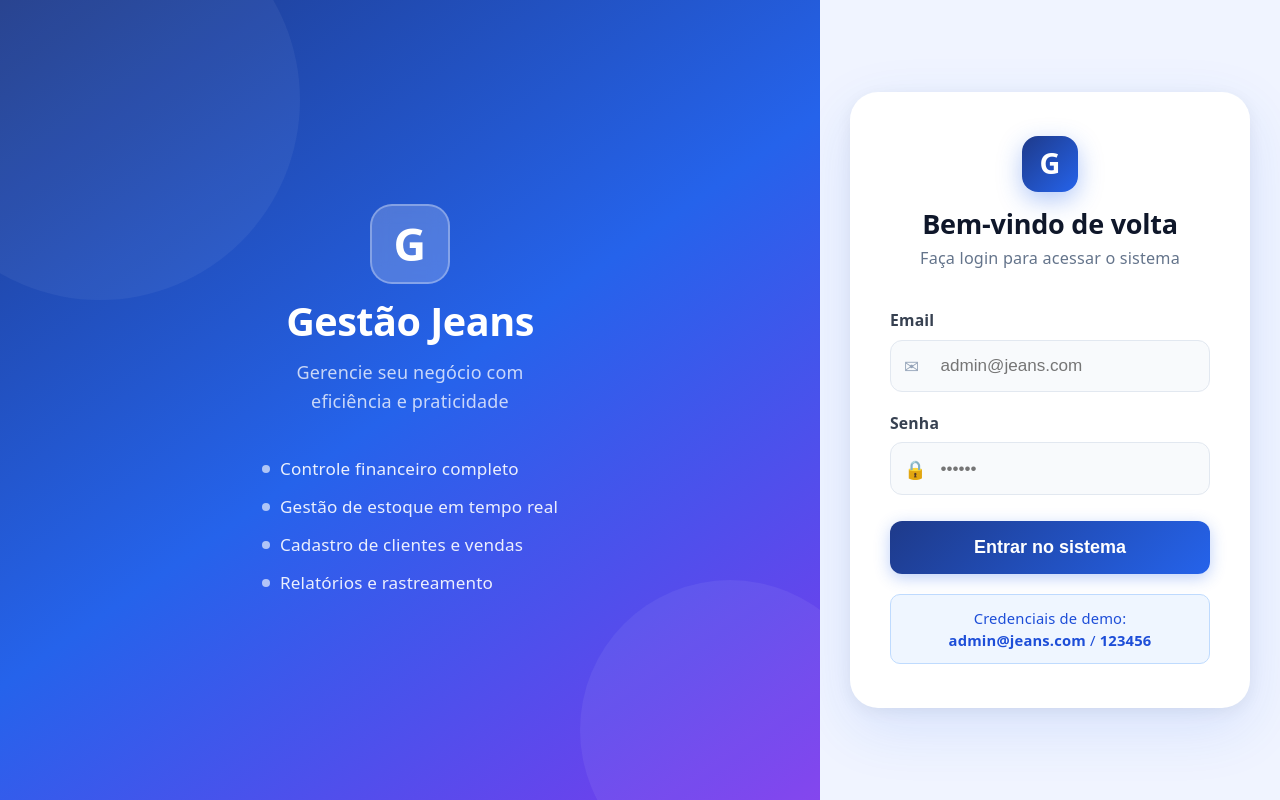
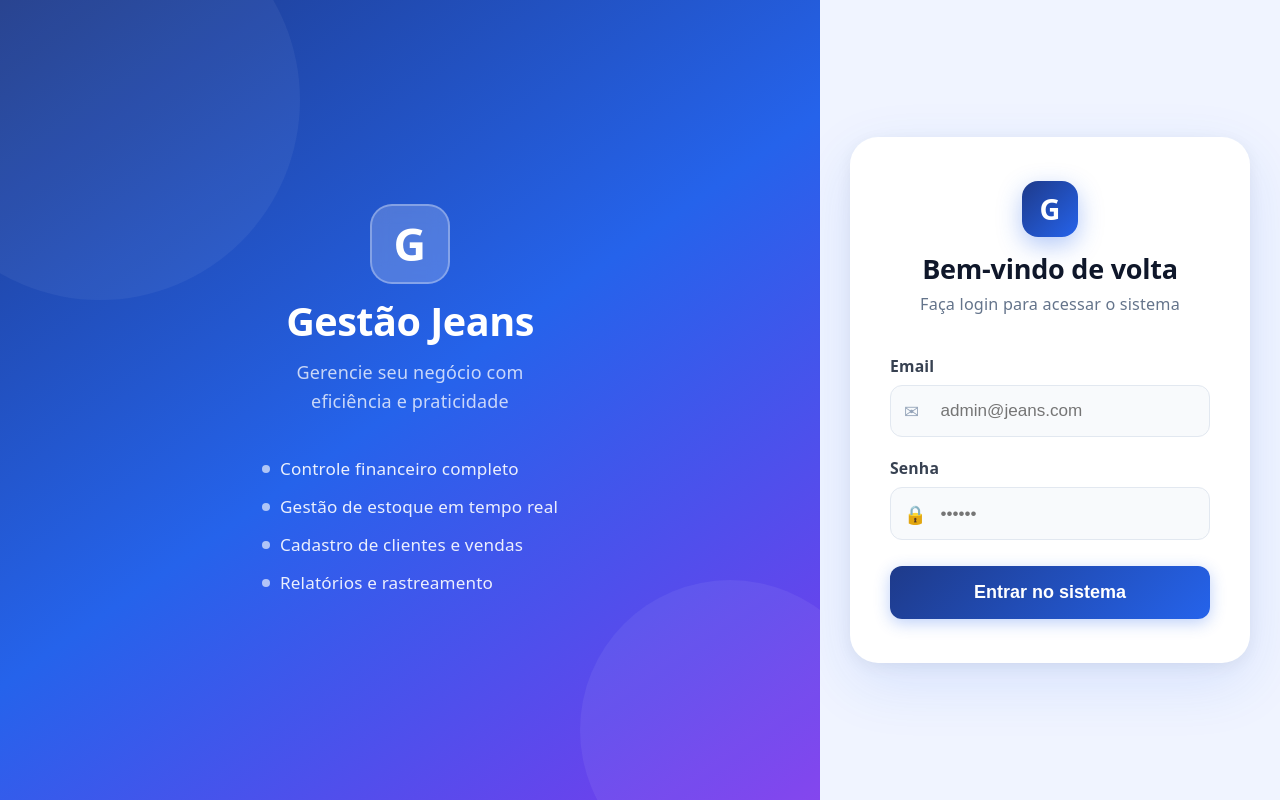
Before and after one commit to leomartis/Projeto-gestao-tcc, a Vue app: page /#/ in a window 1280 px wide. Built offline with nearby package versions, Linux system fonts and the light colour scheme; no server answers.

Commit message:
remover credenciais

```diff
--- a/src/views/Login/LoginView.vue
+++ b/src/views/Login/LoginView.vue
@@ -86,10 +86,7 @@ const login = async () => {
             {{ loading ? 'Entrando...' : 'Entrar no sistema' }}
           </button>
 
-          <div class="hint-box">
-            Credenciais de demo:<br />
-            <strong>admin@jeans.com</strong> / <strong>123456</strong>
-          </div>
+
 
           <p v-if="error" class="error-message">{{ error }}</p>
         </form>
```
